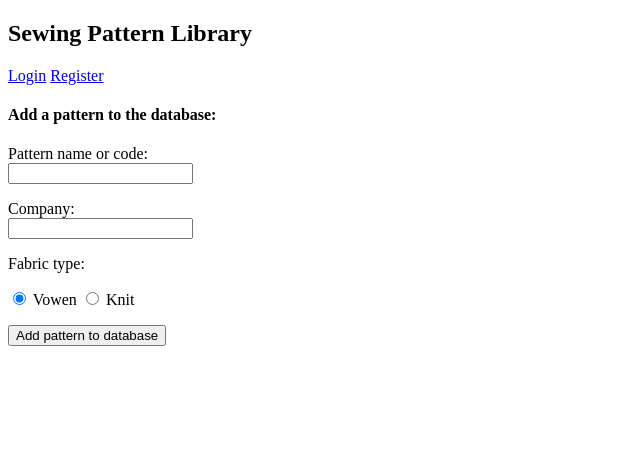
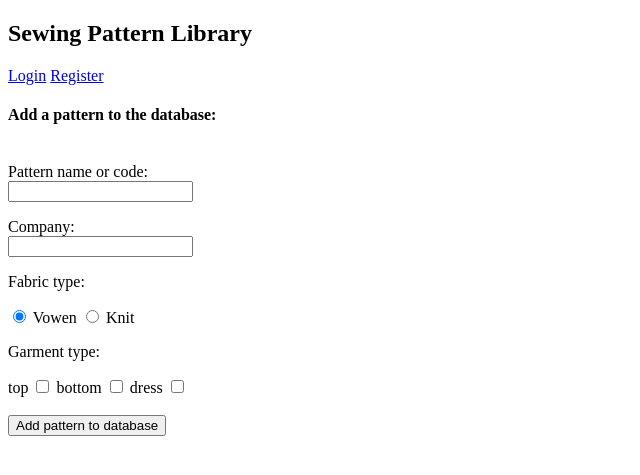
Before and after one commit to EssiPry/sewing-pattern-library, a Flask app: page /add_pattern in a window 1280 px wide. Shown: the top 475 px of the page, without its empty margins (0-640 px from the left). Run offline with Flask 2, Linux system fonts and the light colour scheme.

Commit message:
Add garment types to a pattern

```diff
--- a/routes.py
+++ b/routes.py
@@ -49,15 +49,19 @@ def search():
         return render_template("result.html", total = total, results = results)
     return render_template("search.html")
 
-
 @app.route("/add_pattern", methods=["GET", "POST"])
 def add_pattern():
     if request.method == "POST":
         pattern_name = request.form["pattern_name"].lower()
         company = request.form["company"].lower()
         fabric = request.form["fabric"]
+        garments = request.form.getlist("garment")
         if pattern_name and company:
             if sewingpatterns.add_pattern_to_db(pattern_name, company, fabric):
+                pattern_id = sewingpatterns.get_pattern_id(pattern_name)
+                for garment in garments:
+                    garment_id=sewingpatterns.get_garment_id(garment)
+                    sewingpatterns.add_garment_type_to_pattern(pattern_id, garment_id)
                 return render_template("add_pattern.html", message="Pattern " + pattern_name + " added to the library.")
             else:
                 return render_template("add_pattern.html", message="Please check that the pattern "+ pattern_name.capitalize() +" is not already in the database.")
--- a/templates/add_pattern.html
+++ b/templates/add_pattern.html
@@ -4,7 +4,7 @@
 <h4>Add a pattern to the database:</h4>
 
 {{message}}
-
+<br>
 <form action="/add_pattern" method="POST">
     <label for="pattern_name"> Pattern name or code:</label><br>
     <input type="text" id="pattern_name" name="pattern_name" minlength="3"></p>
@@ -16,6 +16,15 @@
     <input type="radio" id="fabric2" name="fabric" value=1>
     <label for="fabric2">Knit</label>
     <p>
+    <p>Garment type:</p>
+    <label for="tops">top</label>
+    <input type="checkbox" id="tops" name="garment" value="tops">
+    <label for="bottoms">bottom</label>
+    <input type="checkbox" id="bottoms" name="garment" value="bottoms">
+    <label for="dresses">dress</label>
+    <input type="checkbox" id="dresses" name="garment" value="dresses">
+    <br>
+    <br>
     <input type="submit" value="Add pattern to database">
     </form>
 
```
Also changed, not shown: sewingpatterns.py (+18 -6 lines).
